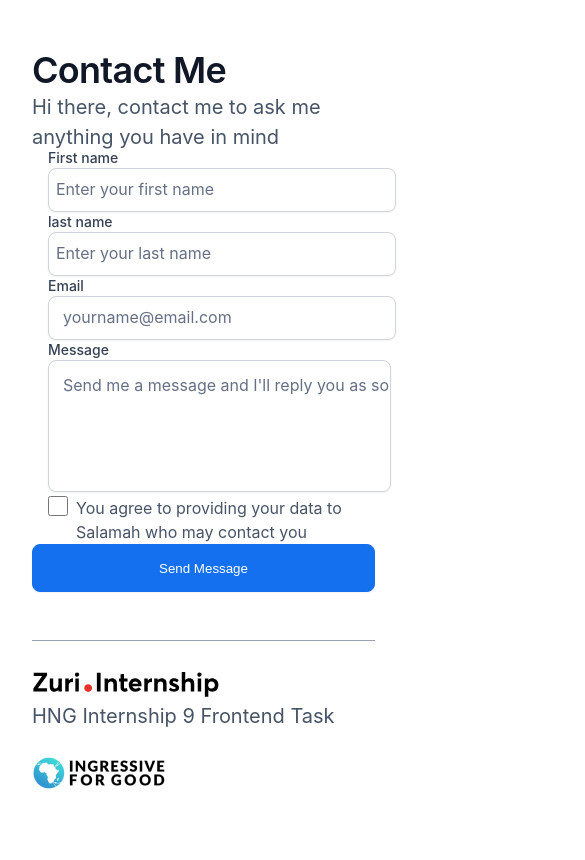
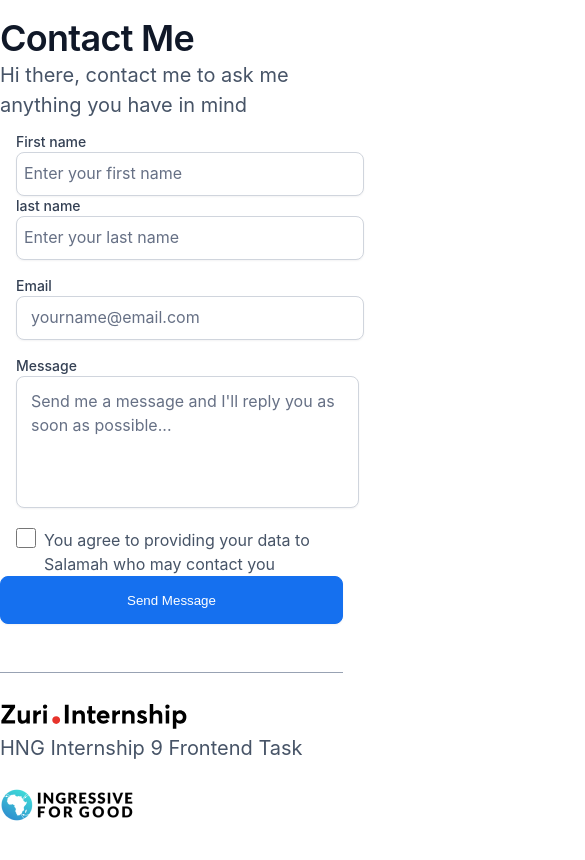
Before and after one commit to Salamah-Jimoh/hng-task1, a React (Vite) app: page /contact in a window 390 px wide. Shown: the top 860 px of the page, 585 px wide, since content can reach past the window. Built offline with nearby package versions, Linux system fonts and the light colour scheme.

Commit message:
fix:form validation

```diff
--- a/src/App.css
+++ b/src/App.css
@@ -135,6 +135,9 @@ color: #475467;
 width: 720px;
 height: 30px;
   }
+  .form-container > div{
+    margin-top: 1rem;
+  }
   .form-container label{
     width: 71px;
    height: 20px;
@@ -252,7 +255,7 @@ line-height: 24px;
 color: #475467;
 margin-left:.5rem;
 }
-button{
+.button{
   padding: 12px 20px;
   gap: 8px;
   box-sizing: border-box;
@@ -272,8 +275,8 @@ input[type='checkbox']:focus{
   box-shadow: 0px 0px 0px 4px #D1E9FF;
   outline: none;
 }
-button:hover,
-button:focus{
+.button:hover,
+.button:focus{
   background-color:#84CAFF ;
 }
 input:hover,
@@ -336,15 +339,15 @@ color: #F83F23;
   text-align: left;
 }
 .contact{
-  width: 768px;
+  width: 400px;
   height: 884px;
   left: 0px;
   top: 0px;
   padding: 16px 0px;
   align-items: flex-start;
   justify-content: flex-start;
-  margin: 2rem;
 }
+
 .contact h2{
   width: 343px;
   height: 44px;
@@ -363,11 +366,14 @@ height: 56px;
 .message textarea{
   width: 343px;
 }
+.message textarea::placeholder{
+  width: 340px;
+}
 .check p{
   width: 311px;
 height: 48px;
 }
-button{
+.button{
   width: 343px;
 }
   }
--- a/src/Components/Contact.jsx
+++ b/src/Components/Contact.jsx
@@ -2,19 +2,22 @@ import React from 'react'
 import Footer from './Footer'
 const Contact = () => {
   let name ='Salamah'
-  var onClick=()=>{
+  var onSubmit=(e)=>{
+    e.preventDefault();
     var message =document.getElementById('message')
+    console.log(message.value)
     var error = document.getElementById('error')
-    if(message.value ==='') {
-      message.style.border='1px solid red';
-      error.style.display='block'
+    if(message.value ==="") {
+     message.style.border='1px solid red'
+     error.style.display='block'
     }
+    return
   }
   return (
-    <div class='contact'>
+    <div className='contact'>
       <h2>Contact Me</h2>
       <p>Hi there, contact me to ask me anything you have in mind</p>
-      <form action="" className="form-container">
+      <form action="" className="form-container" onSubmit={onSubmit}>
         <div className="names">
           <div className="first-name">
            <label htmlFor="first-name">First name</label>
@@ -38,7 +41,8 @@ const Contact = () => {
         <input type="checkbox" name="consent" />
         <p>You agree to providing your data to {name} who may contact you</p>
         </div>
-        <button id='btn__submit' onClick={onClick}>Send Message</button>
+        <input type="submit" value="Send Message" class='button' id='btn__submit'  />
+        {/*<input type='submit' class='button' id='btn__submit' value ='Send Message'/>*/}
       </form>
       <Footer/>
     </div>
```
